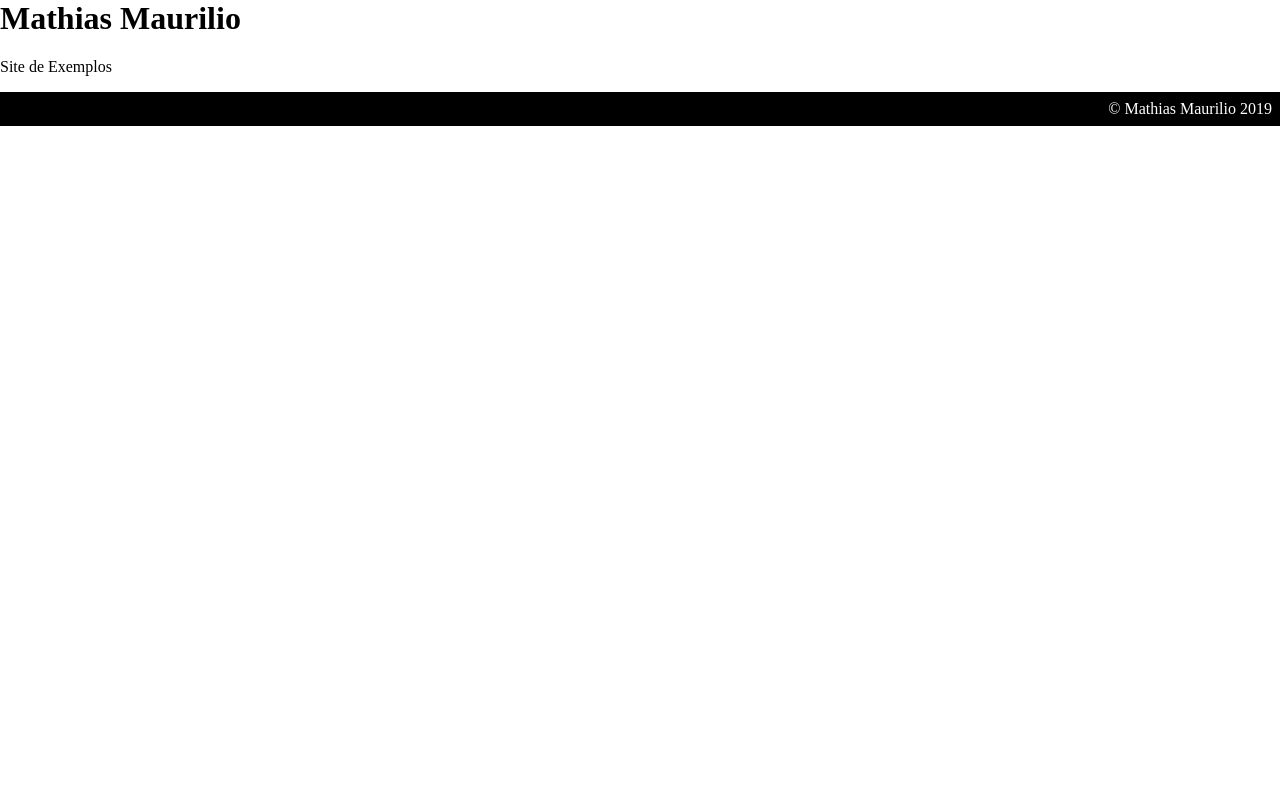
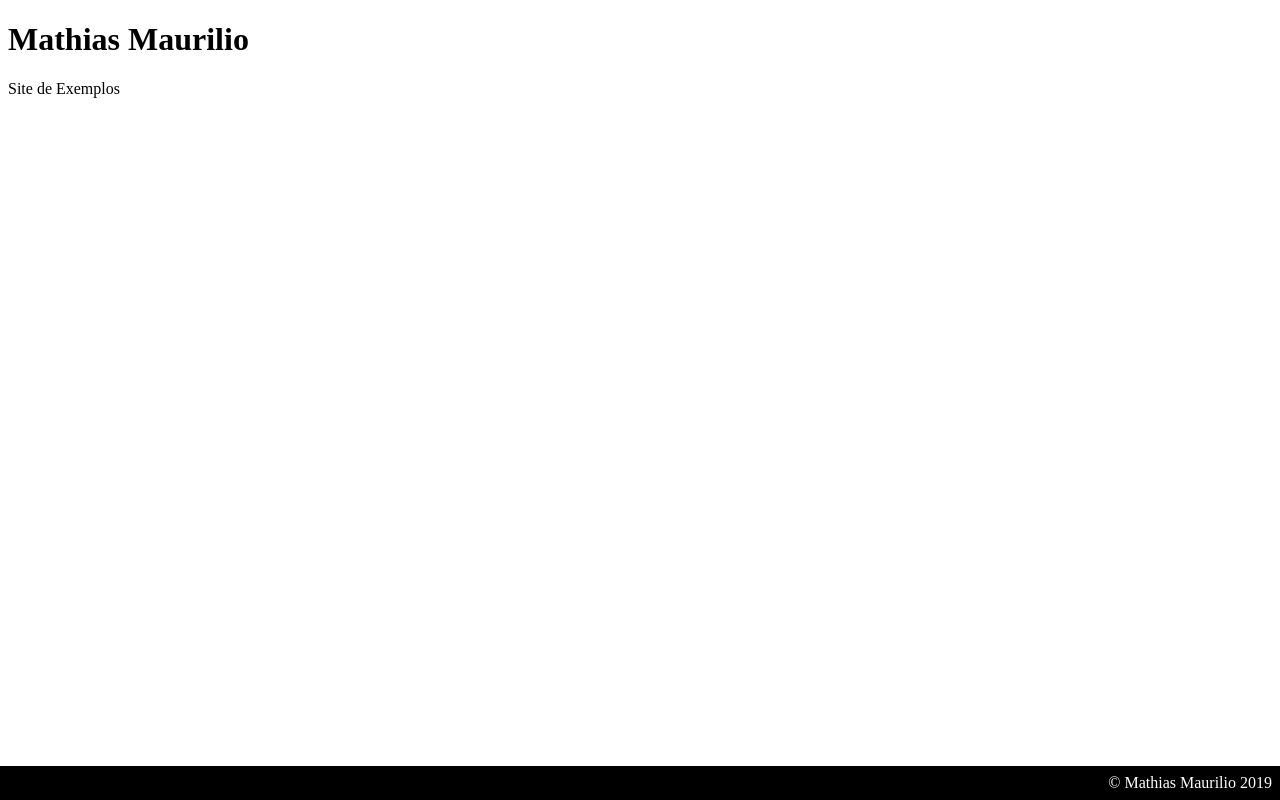
Before and after one commit to MathiasMaurilio/curso-git, a plain HTML site: page index.html in a window 1280 px wide. Drawn offline with Linux system fonts and the light colour scheme.

Commit message:
Mudando estilo da pagina

```diff
--- a/index.css
+++ b/index.css
@@ -1,5 +1,13 @@
 body {
+    display: flex;
+    flex-flow: column;
+    height: 100%;
+    justify-content: space-between;
     margin: 0;
+}
+
+.conteudo-principal {
+    margin-left: 0.5em;
 }
 
 footer {
--- a/index.html
+++ b/index.html
@@ -3,8 +3,10 @@
         <link rel="stylesheet" href="./index.css">
     </head>
     <body>
-        <h1>Mathias Maurilio</h1>
-        <p>Site de Exemplos</p>
+        <div class="conteudo-principal">
+            <h1>Mathias Maurilio</h1>
+            <p>Site de Exemplos</p>
+        </div>
         <footer>
             &copy; Mathias Maurilio 2019
         </footer>
```
